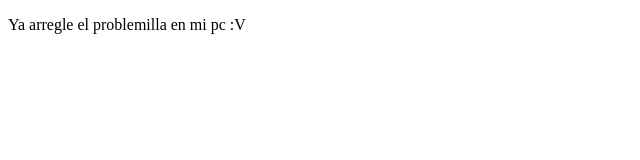
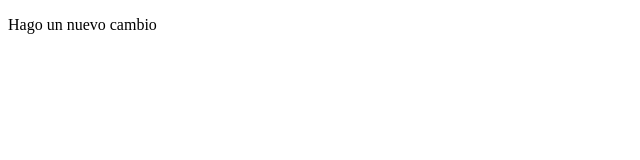
Before and after one commit to eduardoortiz1210/proyectoDemoCursoPrework, a plain HTML site: page index.html in a window 1280 px wide. Shown: the whole page, without its empty margins (0-640 px from the left). Drawn offline with Linux system fonts and the light colour scheme.

Commit message:
cambio basico

```diff
--- a/index.html
+++ b/index.html
@@ -8,7 +8,7 @@
 </head>
 <body>
     <p>
-        Ya arregle el problemilla en mi pc :V
+        Hago un nuevo cambio
     </p>
 </body>
 </html>
```
